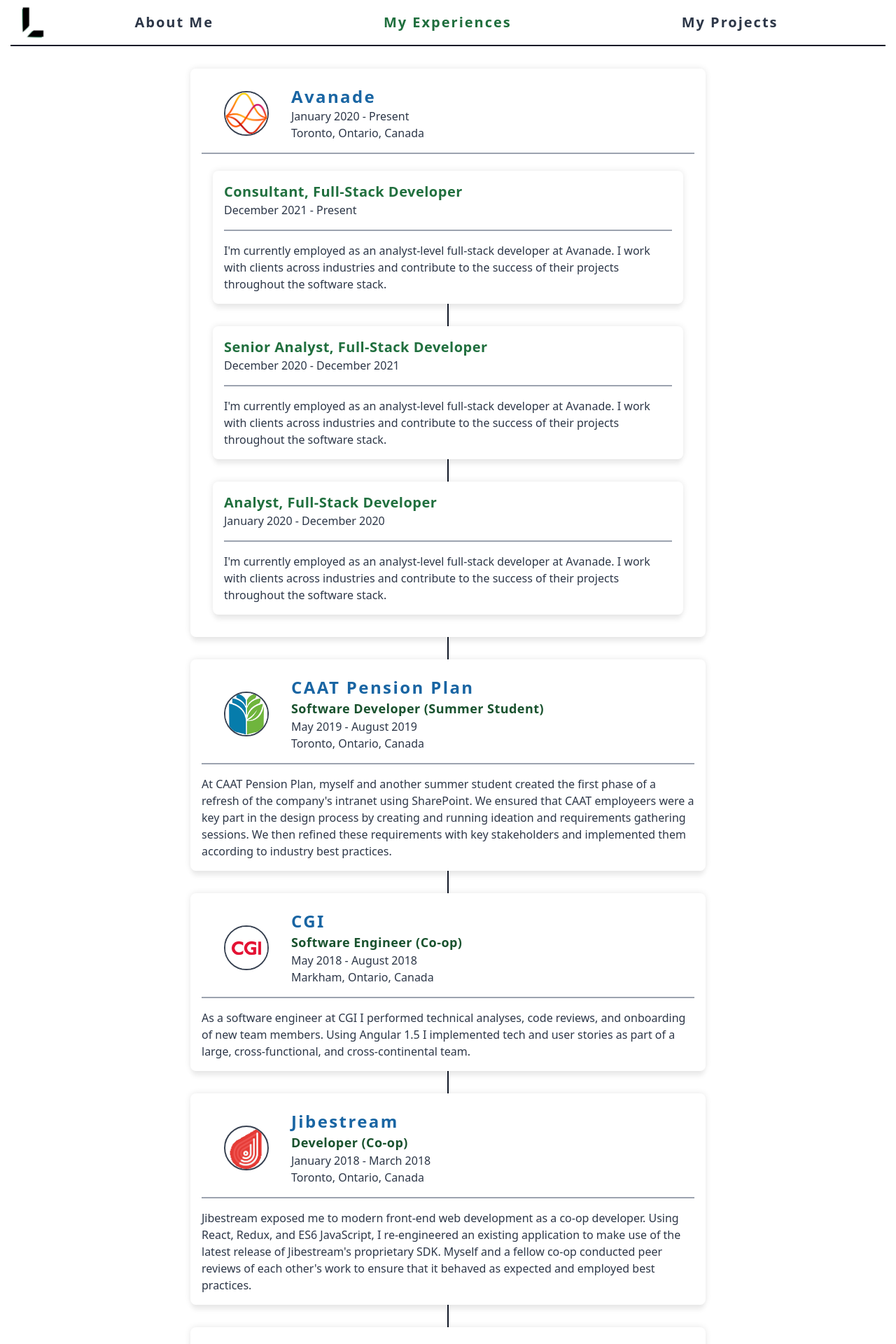
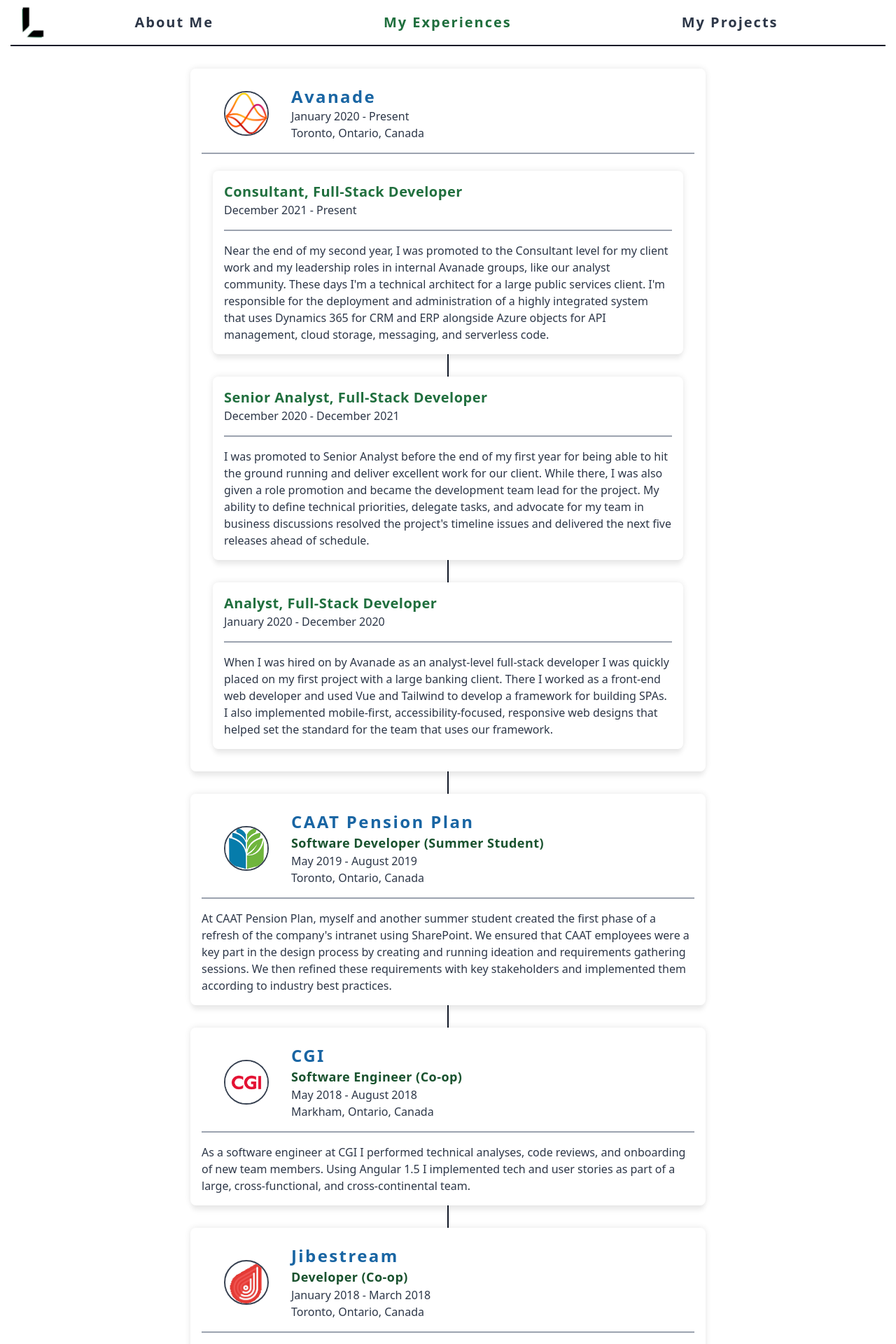
Before and after one commit to LucasSteer/lucassteer_website, a Nuxt app: page /myexperiences in a window 1280 px wide. Shown: the top 1920 px of the page at 70% size. Built offline with nearby package versions, Linux system fonts and the light colour scheme.

Commit message:
Update MyExperiences descriptions - New descriptions for my promotions - Fix grammar and typos in older experiences

```diff
--- a/pages/myexperiences.vue
+++ b/pages/myexperiences.vue
@@ -15,9 +15,13 @@
           timeline="December 2021 - Present"
         >
           <p>
-            I'm currently employed as an analyst-level full-stack developer at
-            Avanade. I work with clients across industries and contribute to the
-            success of their projects throughout the software stack.
+            Near the end of my second year, I was promoted to the Consultant
+            level for my client work and my leadership roles in internal Avanade
+            groups, like our analyst community. These days I'm a technical
+            architect for a large public services client. I'm responsible for
+            the deployment and administration of a highly integrated system that
+            uses Dynamics 365 for CRM and ERP alongside Azure objects for API
+            management, cloud storage, messaging, and serverless code.
           </p>
         </PromotionCard>
         <ExperienceCardConnecter />
@@ -26,9 +30,13 @@
           timeline="December 2020 - December 2021"
         >
           <p>
-            I'm currently employed as an analyst-level full-stack developer at
-            Avanade. I work with clients across industries and contribute to the
-            success of their projects throughout the software stack.
+            I was promoted to Senior Analyst before the end of my first year for
+            being able to hit the ground running and deliver excellent work for
+            our client. While there, I was also given a role promotion and
+            became the development team lead for the project. My ability to
+            define technical priorities, delegate tasks, and advocate for my
+            team in business discussions resolved the project's timeline issues
+            and delivered the next five releases ahead of schedule.
           </p>
         </PromotionCard>
         <ExperienceCardConnecter />
@@ -37,9 +45,13 @@
           timeline="January 2020 - December 2020"
         >
           <p>
-            I'm currently employed as an analyst-level full-stack developer at
-            Avanade. I work with clients across industries and contribute to the
-            success of their projects throughout the software stack.
+            When I was hired on by Avanade as an analyst-level full-stack
+            developer I was quickly placed on my first project with a large
+            banking client. There I worked as a front-end web developer and used
+            Vue and Tailwind to develop a framework for building SPAs. I also
+            implemented mobile-first, accessibility-focused, responsive web
+            designs that helped set the standard for the team that uses our
+            framework.
           </p>
         </PromotionCard>
       </div>
@@ -58,7 +70,7 @@
       <p>
         At CAAT Pension Plan, myself and another summer student created the
         first phase of a refresh of the company's intranet using SharePoint. We
-        ensured that CAAT employeers were a key part in the design process by
+        ensured that CAAT employees were a key part in the design process by
         creating and running ideation and requirements gathering sessions. We
         then refined these requirements with key stakeholders and implemented
         them according to industry best practices.
@@ -97,9 +109,9 @@
         Jibestream exposed me to modern front-end web development as a co-op
         developer. Using React, Redux, and ES6 JavaScript, I re-engineered an
         existing application to make use of the latest release of Jibestream's
-        proprietary SDK. Myself and a fellow co-op conducted peer reviews of
-        each other's work to ensure that it behaved as expected and employed
-        best practices.
+        proprietary SDK. A fellow co-op and I conducted peer reviews of each
+        other's work to ensure that it behaved as expected and employed best
+        practices.
       </p>
     </ExperienceCard>
     <ExperienceCardConnecter />
@@ -137,7 +149,7 @@
         As a technical writer at eSentire I was responsible for translating the
         work of technical resources, such as developers, into clear and tangible
         benefits for end users. I was responsible for constructing, refining,
-        and maintaining internal and exteral documentation for a variety of
+        and maintaining internal and external documentation for a variety of
         audiences and use cases.
       </p>
     </ExperienceCard>
```
